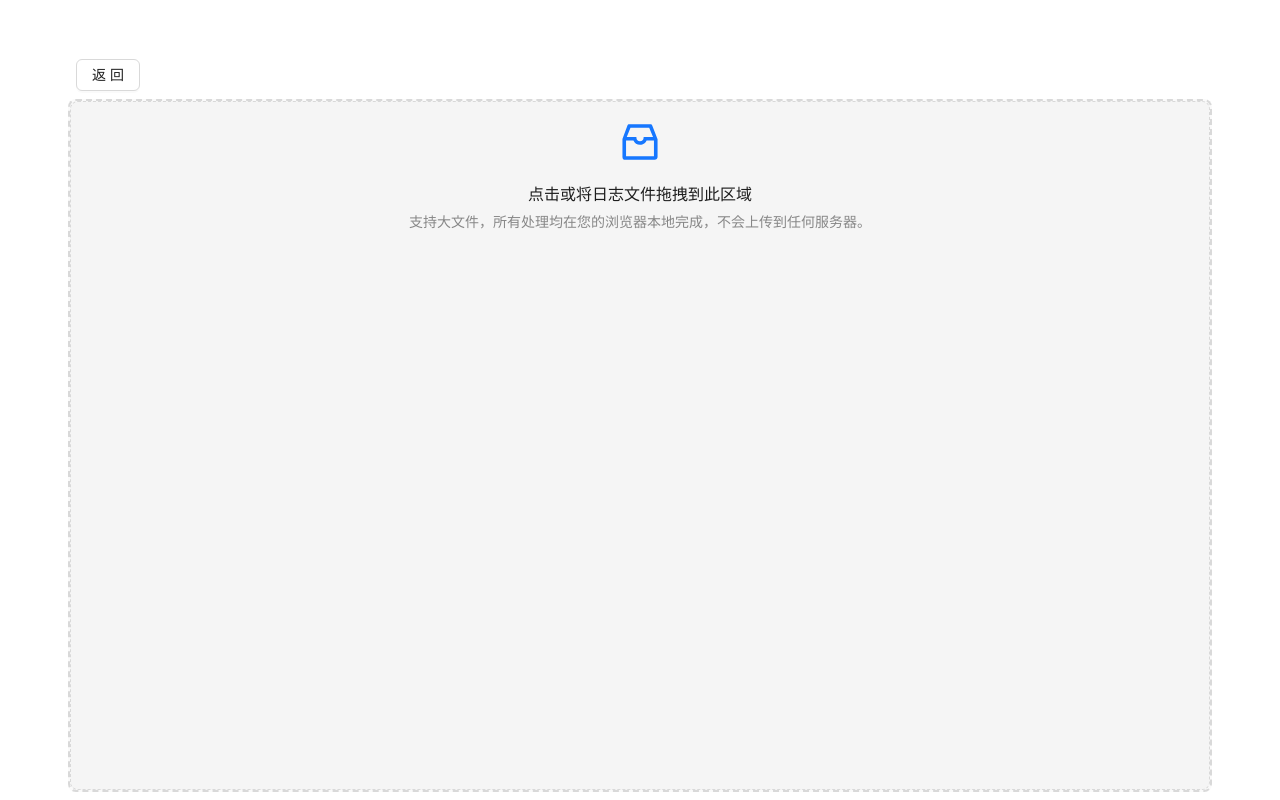
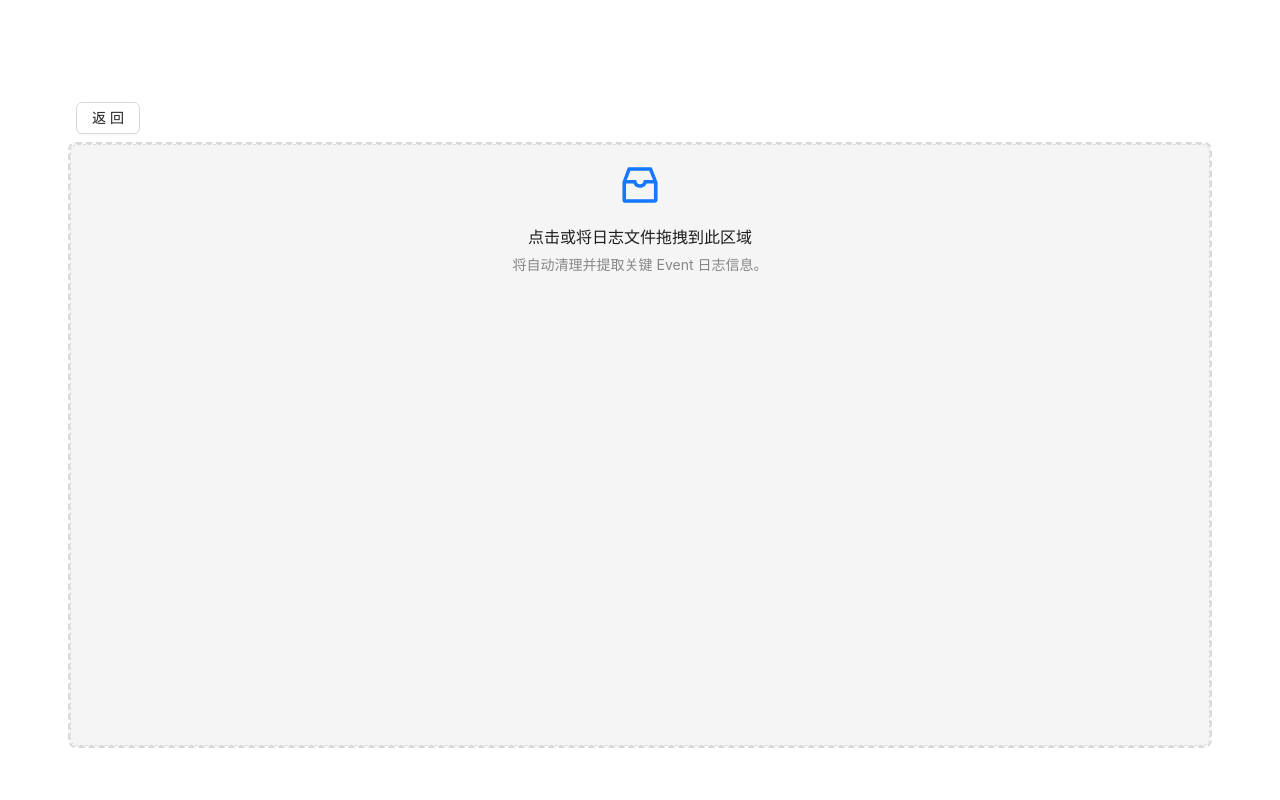
Before and after one commit to HJrookie/simple-tools, a Vue app: page /tools/log-analyzer in a window 1280 px wide. Built offline with nearby package versions, Linux system fonts and the light colour scheme.

Commit message:
重写日志分析功能,更简洁易用了.

```diff
--- a/src/views/tools/LogAnalyzer.vue
+++ b/src/views/tools/LogAnalyzer.vue
@@ -1,7 +1,7 @@
-<!-- src/views/tools/LogAnalyzer.vue (New & Improved Version) -->
+<!-- src/views/tools/LogAnalyzer.vue (New Logic) -->
 <template>
   <div class="analyzer-container">
-    <!-- 状态一：等待上传 -->
+    <!-- 初始上传界面 -->
     <div v-if="!hasLogs" class="upload-zone-wrapper">
       <div style="height: 90%; width: 100%">
         <div style="margin-bottom: 8px">
@@ -9,56 +9,50 @@
         </div>
 
         <a-upload-dragger name="file" :multiple="false" :show-upload-list="false" :before-upload="handleFileSelect" class="upload-dragger">
-          <p class="ant-upload-drag-icon">
-            <InboxOutlined />
-          </p>
+          <p class="ant-upload-drag-icon"><InboxOutlined /></p>
           <p class="ant-upload-text">点击或将日志文件拖拽到此区域</p>
-          <p class="ant-upload-hint">支持大文件，所有处理均在您的浏览器本地完成，不会上传到任何服务器。</p>
+          <p class="ant-upload-hint">将自动清理并提取关键 Event 日志信息。</p>
         </a-upload-dragger>
       </div>
     </div>
 
-    <!-- 状态二：显示日志 -->
+    <!-- 日志分析界面 -->
     <div v-else class="log-viewer-wrapper">
       <div class="toolbar">
-        <div>
+        <div style="margin-bottom: 8px">
           <a-button @click="() => this.$router.push('/')" style="margin-left: 8px"> 返回</a-button>
         </div>
         <a-space>
-          <!-- 这个 Upload 组件包裹了按钮，让按钮拥有了点击选择文件的能力 -->
           <a-upload :before-upload="handleFileSelect" :show-upload-list="false">
-            <a-button>
-              <template #icon><UploadOutlined /></template>
-              上传新文件
-            </a-button>
+            <a-button
+              ><template #icon><UploadOutlined /></template>上传新文件</a-button
+            >
           </a-upload>
-          <a-button @click="clearLogs">
-            <template #icon><ClearOutlined /></template>
-            清空
-          </a-button>
+          <a-button @click="clearLogs"
+            ><template #icon><ClearOutlined /></template>清空</a-button
+          >
         </a-space>
         <div class="filter-controls">
-          <a-input v-model:value="keywordFilter" placeholder="输入关键词进一步过滤..." allow-clear style="width: 300px" />
-          <span class="total-lines"> 总行数: {{ originalLineCount.toLocaleString() }} / 过滤后: {{ filteredLines.length.toLocaleString() }} </span>
+          <span class="total-lines"> 原始行数: {{ originalLineCount.toLocaleString() }} / 提取后: {{ filteredLines.length.toLocaleString() }} </span>
         </div>
       </div>
 
       <div class="log-viewer-container">
         <div v-if="filteredLines.length > 0" class="log-content">
-          <div v-for="(line, index) in filteredLines" :key="index" class="log-line" :class="getLineClass(line)">
-            <span class="line-number">{{ (index + 1).toString().padStart(5, " ") }}</span>
+          <div v-for="(line, index) in filteredLines" :key="index" class="log-line">
+            <span class="line-number">{{ (index + 1).toString() }}</span>
             <span class="line-text" v-html="highlightKeywords(line)"></span>
           </div>
         </div>
-        <a-empty v-else description="没有找到符合条件的结果" class="empty-state" />
+        <a-empty v-else description="文件中未找到指定的 Event 日志" class="empty-state" />
       </div>
     </div>
-    <a-spin :spinning="isLoading" tip="正在加载和解析文件..." size="large" class="global-spinner" v-if="isLoading" />
+    <a-spin :spinning="isLoading" tip="正在加载和解析文件..." size="large" class="global-spinner" />
   </div>
 </template>
 
 <script>
-import { PageHeader, Upload, Button, Input, Spin, Empty, message, Space } from "ant-design-vue";
+import { PageHeader, Upload, Button, Spin, Empty, message, Space } from "ant-design-vue";
 import { UploadOutlined, ClearOutlined, InboxOutlined } from "@ant-design/icons-vue";
 
 export default {
@@ -68,7 +62,6 @@ export default {
     "a-upload": Upload,
     "a-upload-dragger": Upload.Dragger,
     "a-button": Button,
-    "a-input": Input,
     "a-spin": Spin,
     "a-empty": Empty,
     "a-space": Space,
@@ -78,18 +71,11 @@ export default {
   },
   data() {
     return {
-      hasLogs: false, // 控制UI状态的核心
-      primaryFilteredLines: [],
+      hasLogs: false,
       filteredLines: [],
       isLoading: false,
-      keywordFilter: "",
       originalLineCount: 0,
     };
-  },
-  watch: {
-    keywordFilter(newValue) {
-      this.applyKeywordFilter(newValue);
-    },
   },
   methods: {
     handleFileSelect(file) {
@@ -102,13 +88,11 @@ export default {
         const allLines = content.split(/\r?\n/);
 
         this.originalLineCount = allLines.length;
-        // [修正] 将结构化的结果存入 primaryFilteredEntries
-        this.primaryFilteredEntries = this.applyPrimaryFilter(allLines);
-        this.applyKeywordFilter("");
+        this.filteredLines = this.processLogs(allLines);
 
         this.hasLogs = true;
         this.isLoading = false;
-        message.success(`文件 "${file.name}" 加载并分析完成！`);
+        message.success(`文件 "${file.name}" 处理完成！`);
       };
       reader.onerror = () => {
         /* ... */
@@ -118,102 +102,59 @@ export default {
       return false;
     },
 
-    // [修正] 主过滤器现在返回结构化数组
-    applyPrimaryFilter(allLines) {
-      const entries = []; // 改名为 entries
-      const javaClassRegex = /\s*\[.*?\]\s+(?:INFO|DEBUG|WARN|ERROR)\s+[\w\.]+\s+\[[\w\.]+:\s*\d+\]\s*/;
+    // [核心] 全新的日志处理逻辑
+    processLogs(allLines) {
+      // 1. 定义用于清理的正则表达式
+      // 匹配 [thread] LEVEL com.package... [File.java:line] -
+      const uselessInfoRegex = /\s*\[.*?\]\s+(?:INFO|DEBUG|WARN|ERROR)\s+[\w\.]+\s+\[[\w\.]*:\s*\d*\]\s*-\s*/;
 
-      for (let i = 0; i < allLines.length; i++) {
-        const currentLine = allLines[i];
+      // 2. 遍历所有行，进行清理和初步筛选
+      const cleanedAndFiltered = allLines
+        .map((line) => {
+          // 对每一行，先移除无用信息
+          return line.replace(uselessInfoRegex, " ");
+        })
+        .filter((line) => {
+          // 然后，只保留包含我们关心的两种关键词的行
+          return line.includes("========xftEventBody params:") || line.includes("=====eventRcdInf:");
+        });
 
-        if (currentLine.includes("执行了拦截器的postHandle方法")) {
-          const nextLine = allLines[i + 1];
-          if (nextLine && nextLine.includes("XFTEventBody(eventId=XFT00")) {
-            const block = [];
-            for (let j = 0; j <= 3 && i + j < allLines.length; j++) {
-              block.push(allLines[i + j].replace(javaClassRegex, " "));
-            }
-            // 将整个块作为一个数组推入
-            entries.push(block);
-            i += 3; // 跳过已处理的行
-            continue; // 继续下一次循环
-          }
-        }
-        // 对于不满足块条件的行，作为单个字符串推入
-        entries.push(currentLine.replace(javaClassRegex, " "));
-      }
-      return entries;
-    },
-
-    // [修正] 关键词过滤器现在处理结构化数组
-    applyKeywordFilter(keyword) {
-      let keywordFilteredEntries = [];
-
-      if (!keyword) {
-        keywordFilteredEntries = this.primaryFilteredEntries;
-      } else {
-        const lowerCaseKeyword = keyword.toLowerCase();
-        keywordFilteredEntries = this.primaryFilteredEntries.filter((entry) => {
-          if (typeof entry === "string") {
-            // 如果是单行，直接判断
-            return entry.toLowerCase().includes(lowerCaseKeyword);
-          } else if (Array.isArray(entry)) {
-            // 如果是块，判断块内是否有任何一行满足条件
-            return entry.some((line) => line.toLowerCase().includes(lowerCaseKeyword));
-          }
-          return false;
-        });
-      }
-
-      // [修正] 将过滤后的结构化数组“压平”以供渲染
-      this.filteredLines = keywordFilteredEntries.flat();
+      return cleanedAndFiltered;
     },
 
     clearLogs(showMessage = true) {
       this.hasLogs = false;
-      this.primaryFilteredEntries = []; // 清空结构化数据
       this.filteredLines = [];
       this.originalLineCount = 0;
-      this.keywordFilter = "";
       if (showMessage) {
         message.info("已清空，请上传新文件");
       }
     },
 
-    // --- 视觉增强方法 (保持不变) ---
-    getLineClass(line) {
-      const lowerLine = line.toLowerCase();
-      if (lowerLine.includes("error")) return "level-error";
-      if (lowerLine.includes("warn")) return "level-warn";
-      if (lowerLine.includes("debug")) return "level-debug";
-      return ""; // INFO 是默认色，无需特殊类
-    },
+    // 视觉增强：高亮关键词
     highlightKeywords(line) {
-      return line
-        .replace(/(==>|Preparing:)/g, '<span class="sql-preparing">$&</span>')
-        .replace(/(<==|Total:|Updates:)/g, '<span class="sql-result">$&</span>')
-        .replace(/(Parameters:)/g, '<span class="sql-params">$&</span>');
+      // 使用 v-html 来渲染带样式的 span 标签
+      return line.replace(/(========xftEventBody params:)/g, '<span class="keyword-xftEventBody">$&</span>').replace(/(=====eventRcdInf:)/g, '<span class="keyword-eventRcdInf">$&</span>');
     },
   },
 };
 </script>
+
 <style>
-/* --- 非 Scoped 样式 --- */
-/* 1. VS Code 风格的文本选中样式 */
+/* 非 Scoped 样式，用于 v-html 内容 */
+.line-text .keyword-xftEventBody {
+  color: #c586c0; /* VS Code 紫色，用于函数/重要标识 */
+  font-weight: bold;
+}
+.line-text .keyword-eventRcdInf {
+  color: #9cdcfe; /* VS Code 蓝色，用于变量/属性 */
+  font-weight: bold;
+}
+
+/* 滚动条和文本选中样式 (保持不变) */
 ::selection {
   background: #264f78;
 }
-/* 2. v-html 内容的关键词高亮 */
-.line-text .sql-preparing {
-  color: #f97583;
-}
-.line-text .sql-result {
-  color: #56d364;
-}
-.line-text .sql-params {
-  color: #79c0ff;
-}
-/* 3. VS Code 风格的滚动条 */
 .log-viewer-container::-webkit-scrollbar {
   width: 12px;
   height: 12px;
@@ -231,18 +172,17 @@ export default {
 </style>
 
 <style scoped>
-/* --- Scoped 样式 --- */
+/* Scoped 样式 (布局和基础样式基本保持不变) */
 .analyzer-container {
   display: flex;
   flex-direction: column;
   height: calc(100vh - 30px);
 }
-/* 上传区域样式 (保持不变) */
 .upload-zone-wrapper {
   display: flex;
   align-items: center;
   justify-content: center;
-  padding: 0px 48px;
+  padding: 48px;
   flex-grow: 1;
 }
 .upload-dragger {
@@ -256,7 +196,6 @@ export default {
   justify-content: center;
   flex-direction: column;
 }
-
 .log-viewer-wrapper {
   display: flex;
   flex-direction: column;
@@ -266,7 +205,7 @@ export default {
   display: flex;
   justify-content: space-between;
   align-items: center;
-  padding: 0px 24px 8px 24px;
+  padding: 0px 24px;
   background-color: #fff;
   border-bottom: 1px solid #f0f0f0;
   flex-shrink: 0;
@@ -281,64 +220,40 @@ export default {
   font-size: 14px;
   white-space: nowrap;
 }
-
-/* 核心：VS Code 编辑器风格容器 */
 .log-viewer-container {
   flex-grow: 1;
   overflow-y: auto;
-  background-color: #1e1e1e; /* VS Code 默认暗色 */
+  background-color: #1e1e1e;
   padding: 8px 0;
   font-family: "SFMono-Regular", Consolas, "Liberation Mono", Menlo, Courier, monospace;
 }
 .log-content {
-  /* 移除内边距，让行内容撑满容器 */
+  /* ... */
 }
 .empty-state {
   padding-top: 100px;
   background-color: #1e1e1e;
 }
-
 .log-line {
   display: flex;
-  align-items: baseline; /* 文本基线对齐 */
-  line-height: 1.2;
+  align-items: baseline;
+  line-height: 1.7;
   font-size: 8px;
-  transition: background-color 0.15s;
-  padding: 0 16px 0 0; /* 右侧增加一点内边距 */
-}
-/* 当前行高亮效果 */
-.log-line:hover {
-  background-color: #2a2d2e;
+  padding: 0 16px 0 0;
 }
 .line-number {
   flex-shrink: 0;
   width: 40px;
   color: #858585;
-  text-align: center;
-  /* padding-right: 4px; */
+  text-align: right;
+  padding-right: 4px;
   user-select: none;
-  font-size: 10px;
 }
 .line-text {
   white-space: pre-wrap;
   word-break: break-all;
   color: #d4d4d4;
 }
-
-/* 日志级别高亮 */
-.log-line.level-debug {
-  opacity: 0.7;
-}
-.log-line.level-warn .line-text {
-  color: #cca700;
-}
-.log-line.level-error .line-text {
-  color: #f44747;
-}
-.log-line.level-error {
-  background-color: rgba(244, 71, 71, 0.08);
-}
-
 .global-spinner {
   position: fixed !important;
   top: 0;
@@ -347,9 +262,5 @@ export default {
   height: 100%;
   background-color: rgba(255, 255, 255, 0.5);
   z-index: 1000;
-  align-items: center;
-  justify-content: center;
-  display: flex;
-  gap: 20px;
 }
 </style>
```
